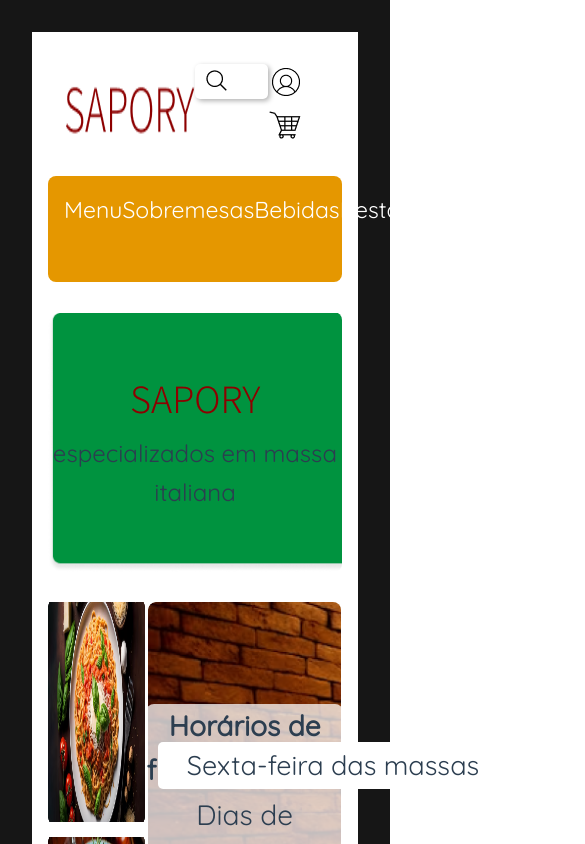
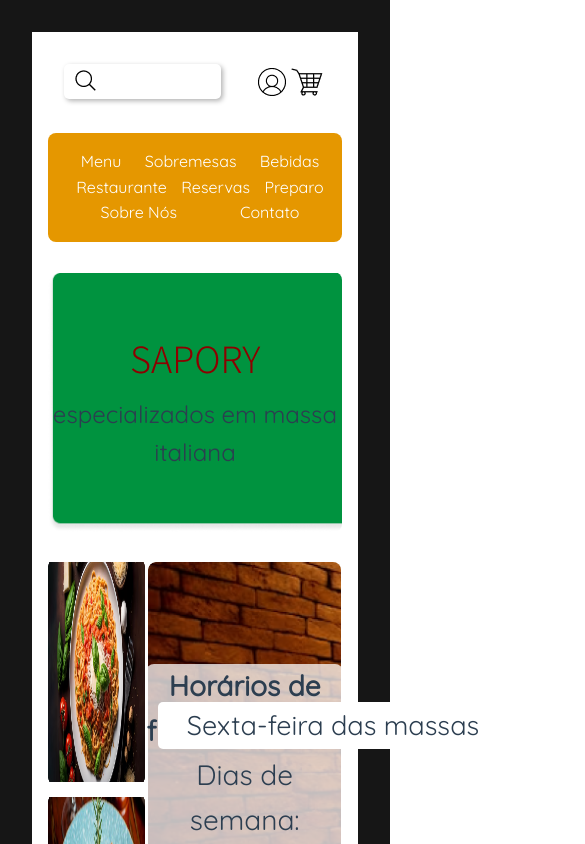
Before and after one commit to SoderJuliano/italianmenu, a Vue app: page / in a window 390 px wide. Shown: the top 844 px of the page, 585 px wide, since content can reach past the window. Built offline with nearby package versions, Linux system fonts and the light colour scheme.

Commit message:
fixed mobile header

```diff
--- a/src/components/Header.vue
+++ b/src/components/Header.vue
@@ -1,6 +1,6 @@
 <template>
     <div class="header">
-        <img src="../assets/sapory.png" alt="SAPORY">
+        <img class="sapory" src="../assets/sapory.png" alt="SAPORY">
         <div class="midlle">
             <img class="search-icon" src="../assets/ei_search.png" alt="serach...">
             <input type="text" class="search">
@@ -22,6 +22,27 @@ export default {
 </script>
 <style scoped>
 @import url('https://fonts.googleapis.com/css2?family=Quicksand:wght@400&display=swap');
+
+    @media (max-width: 768px) {
+        .header.sub {
+            display: flex;
+            flex-wrap: wrap;
+        }
+
+        .sub span {
+            margin-left: 10px;
+            font-size: 16px;
+        }
+
+        .sapory {
+            display: none;
+        }
+
+        .midlle {
+            width: 60% !important;
+        }
+    }
+
     .header {
         display: flex;
         padding: 1rem;
```
